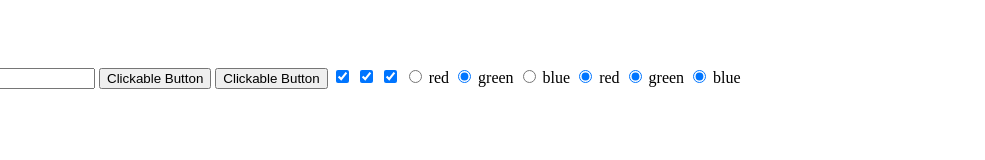
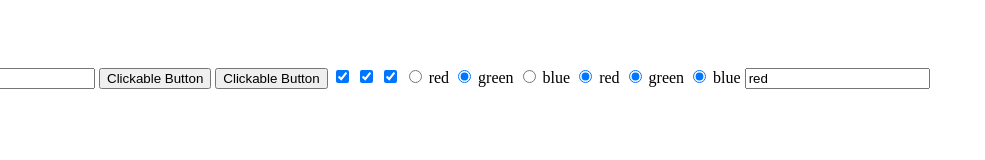
Before and after one commit to MontesCodes/LearningTheJavaScriptWorkShop, a plain HTML site: page codeSnip.html in a window 1280 px wide. Shown: the full height of the page, 98-1083 px from the left. Drawn offline with Linux system fonts and the light colour scheme.

Commit message:
Updating codeSnip.html 12/19/2023

```diff
--- a/codeSnip.html
+++ b/codeSnip.html
@@ -61,7 +61,8 @@
       chk.checked = true;
     </script>
 
-    <!-- UnderstandingCoreConcepts: -->
+    <!-- UnderstandingCoreConcepts: Text control-->
+    <input type="text" name="color" value="red" />
 
     <!-- UnderstandingCoreConcepts: -->
 
```
